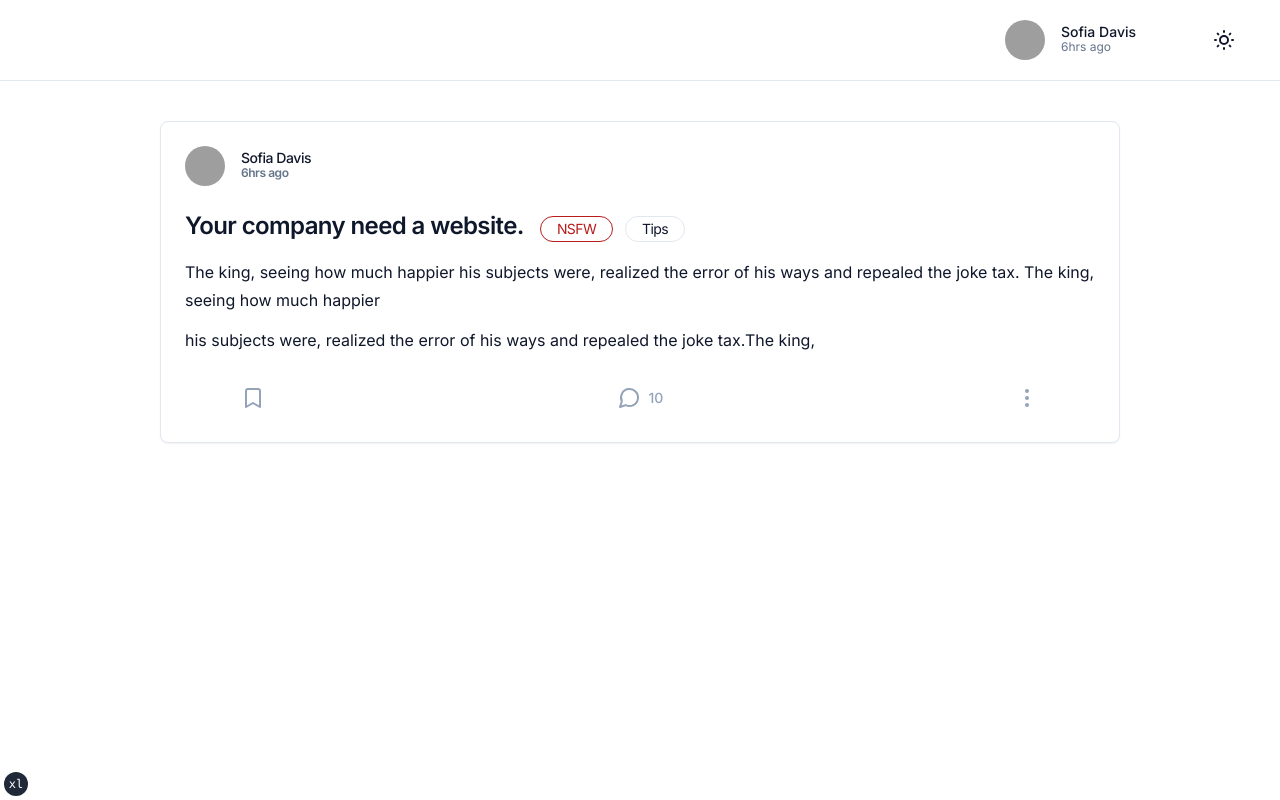
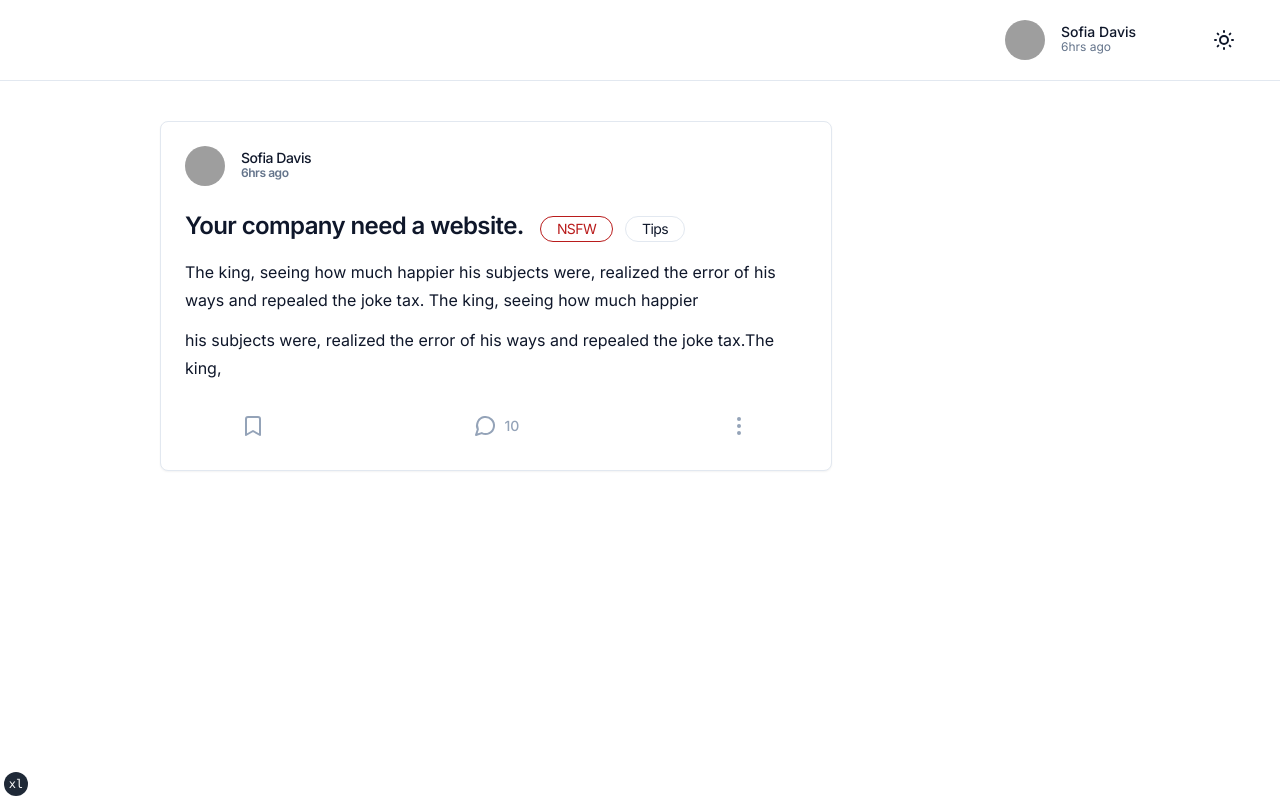
Before and after one commit to haramishra/mindly-appwrite, a Next.js app: page /feed in a window 1280 px wide. Built offline with nearby package versions, Linux system fonts and the light colour scheme; grey boxes are pictures that could not be loaded.

Commit message:
posts catd added

```diff
--- a/components/feedPage/posts-card.tsx
+++ b/components/feedPage/posts-card.tsx
@@ -13,7 +13,7 @@ import PostContent from "./posts-content"
 
 export function PostsCard() {
   return (
-    <Card className="w-5xl">
+    <Card className="max-w-2xl">
       <CardHeader>
         <CardTitle>
           <AvatarWithUID />
```
